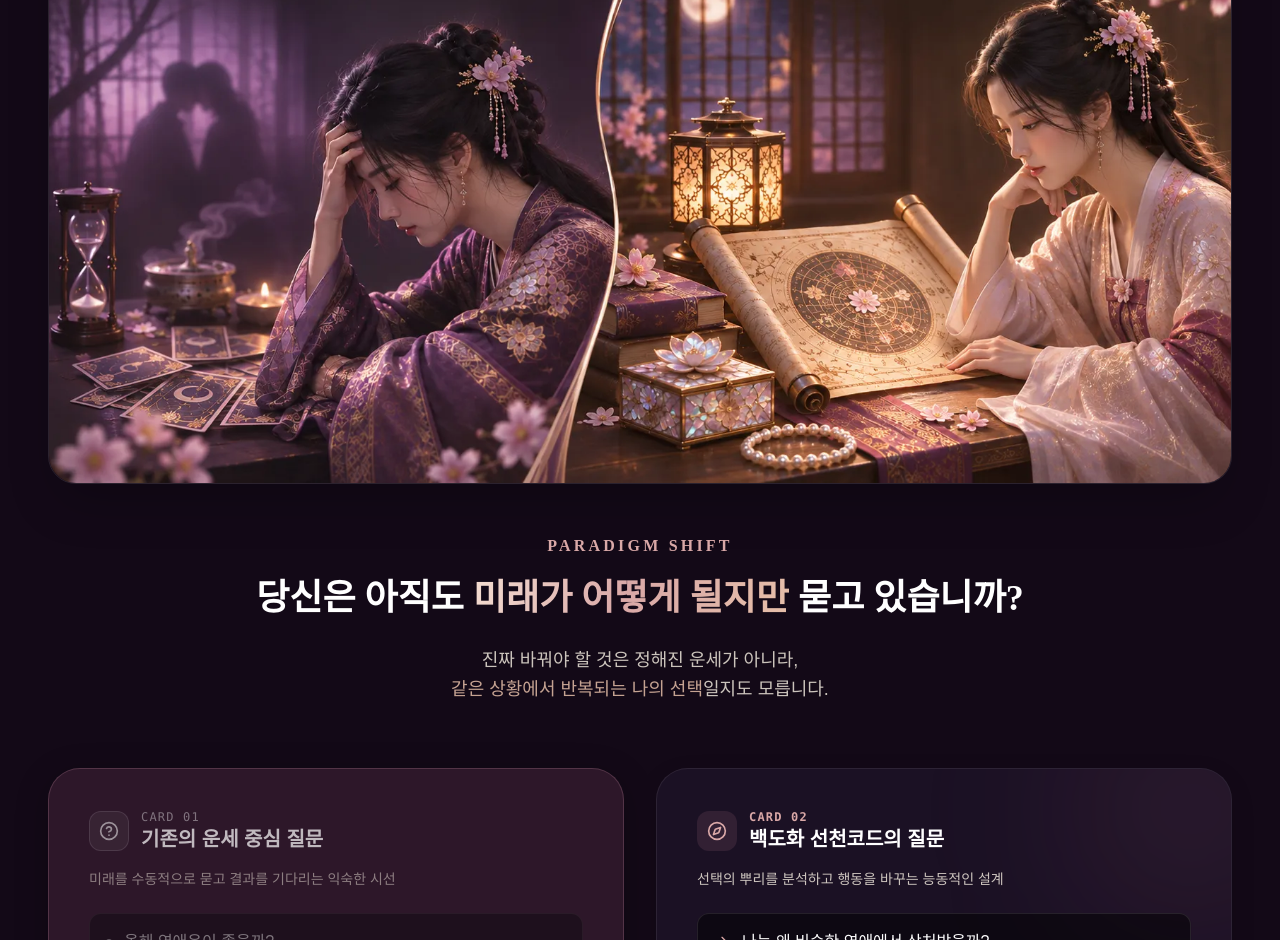
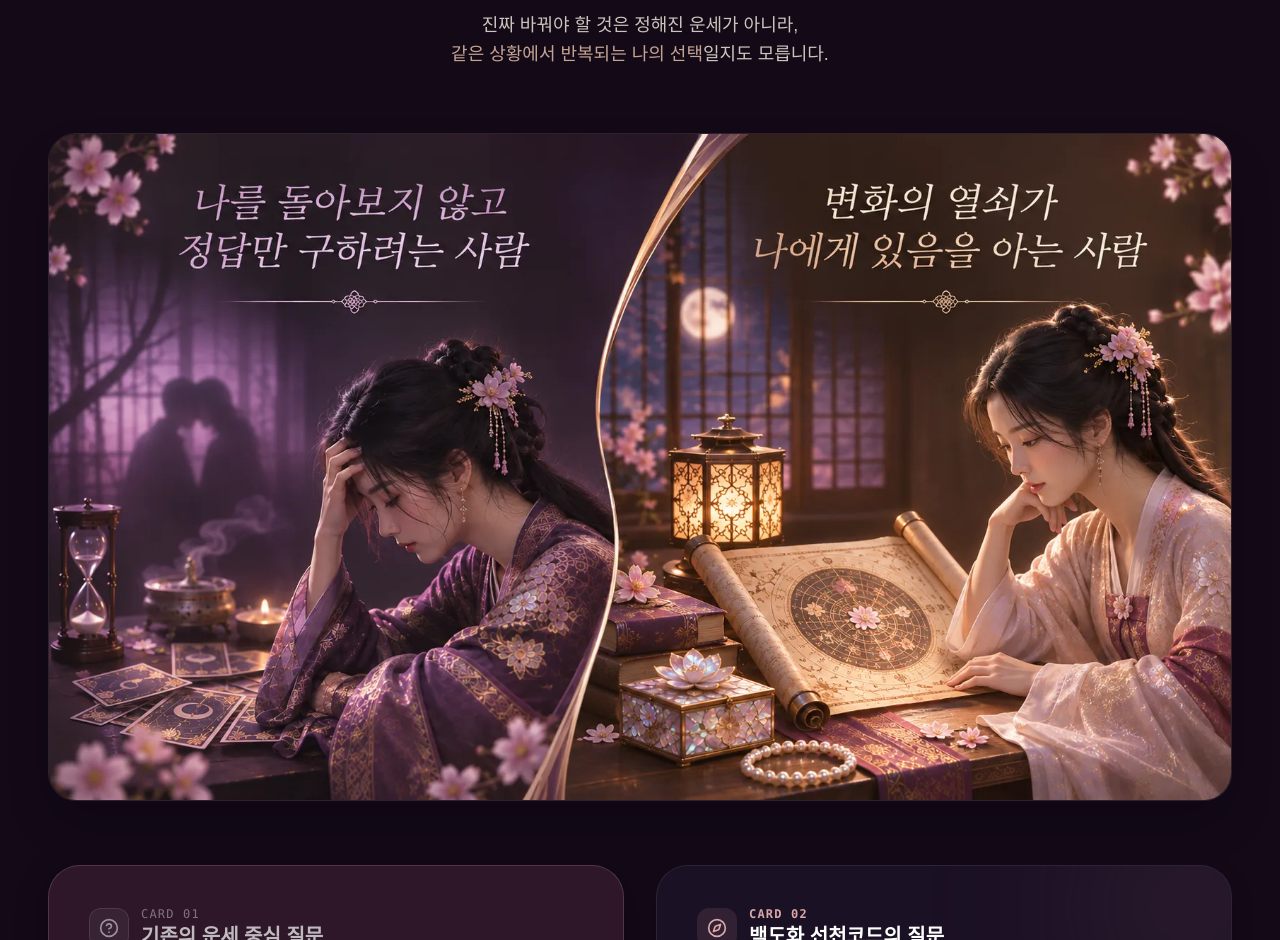
Before and after one commit to woolbo100/buzasun, a Next.js app: page /reports/baekdohwa-report in a window 1280 px wide. Shown: the part 11060-12000 px from the top of the page. Built offline with nearby package versions, Linux system fonts and the light colour scheme; no server answers; the database is empty.

Commit message:
feat: 백도화 사랑 설계도 배너 이미지를 PARADIGM SHIFT 섹션 하단으로 이동

```diff
--- a/app/reports/baekdohwa-report/page.tsx
+++ b/app/reports/baekdohwa-report/page.tsx
@@ -529,7 +529,7 @@ export default function BaekdohwaReportPage() {
             {/* ══════════════════════════════════════════════════════════════════════ */}
             {/* STEP 03. 필요성 — 내 사랑의 설계도도 모르면서 왜 상대의 마음부터 읽는가? */}
             {/* ══════════════════════════════════════════════════════════════════════ */}
-            <section className="mb-12 text-center">
+            <section className="mb-24 md:mb-32 text-center">
               <Reveal>
                 <div className="max-w-4xl mx-auto">
                   <span className="block font-elegant text-[12pt] font-semibold tracking-[0.2em] text-[#D9A8A7] uppercase mb-4">
@@ -544,9 +544,14 @@ export default function BaekdohwaReportPage() {
                     상대를 파악하기 전에, 먼저 내 안의 &lsquo;사랑 설계도&rsquo;를 손에 쥐어야 합니다.
                   </p>
                 </div>
+              </Reveal>
+            </section>
 
-                {/* 내 사랑의 설계도 16:9 배너 이미지 (최대 1280px, 좌우 문구/인물 잘림 없는 원본 비율) */}
-                <div className="mx-auto mt-10 md:mt-12 w-full max-w-[1280px]">
+            {/* 패러다임 전환: 상대의 마음이 아니라 나의 선택을 묻다 */}
+            <QuestionShiftComparison
+              theme="love"
+              banner={
+                <div className="mx-auto w-full max-w-[1280px]">
                   <Image
                     src="/image/lovereport/know%20your%20love%20blueprint.webp"
                     alt="내 사랑의 설계도를 알아야 하는 이유를 시각화한 백도화 일러스트"
@@ -555,11 +560,8 @@ export default function BaekdohwaReportPage() {
                     className="block h-auto w-full rounded-2xl md:rounded-[28px] border border-white/10 shadow-2xl"
                   />
                 </div>
-              </Reveal>
-            </section>
-
-            {/* 패러다임 전환: 상대의 마음이 아니라 나의 선택을 묻다 */}
-            <QuestionShiftComparison theme="love" />
+              }
+            />
 
             {/* ══════════════════════════════════════════════════════════════════════ */}
             {/* 신규 섹션: 왜, 선천코드 연애 리포트인가? (차별점 & 처방전 철학) */}
--- a/components/reports/common/QuestionShiftComparison.tsx
+++ b/components/reports/common/QuestionShiftComparison.tsx
@@ -5,9 +5,10 @@ import { HelpCircle, Compass, ArrowRight } from 'lucide-react'
 
 interface QuestionShiftComparisonProps {
   theme: 'love' | 'abundance' | 'compatibility'
+  banner?: React.ReactNode
 }
 
-export default function QuestionShiftComparison({ theme }: QuestionShiftComparisonProps) {
+export default function QuestionShiftComparison({ theme, banner }: QuestionShiftComparisonProps) {
   // 테마별 컬러 및 뱃지 설정
   const themeConfig = {
     love: {
@@ -55,6 +56,13 @@ export default function QuestionShiftComparison({ theme }: QuestionShiftComparis
             <span className={`${themeConfig.highlightText} font-medium`}>같은 상황에서 반복되는 나의 선택</span>일지도 모릅니다.
           </p>
         </div>
+
+        {/* 글자 바로 아래 배너 이미지 슬롯 */}
+        {banner && (
+          <div className="mb-14 md:mb-16">
+            {banner}
+          </div>
+        )}
 
         {/* 2단 비교 카드 (모바일 세로, 데스크톱 가로) */}
         <div className="max-w-7xl mx-auto grid grid-cols-1 md:grid-cols-2 gap-8 items-stretch mb-12">
```
